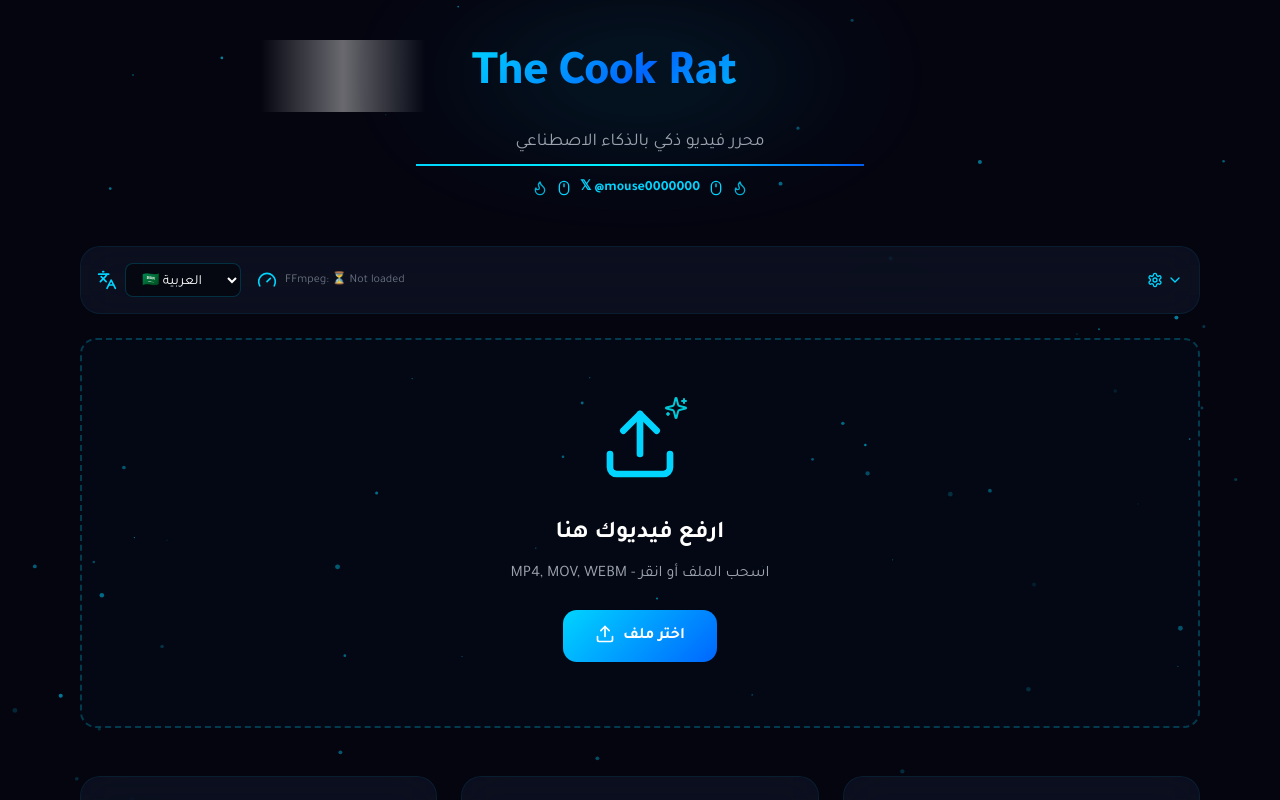
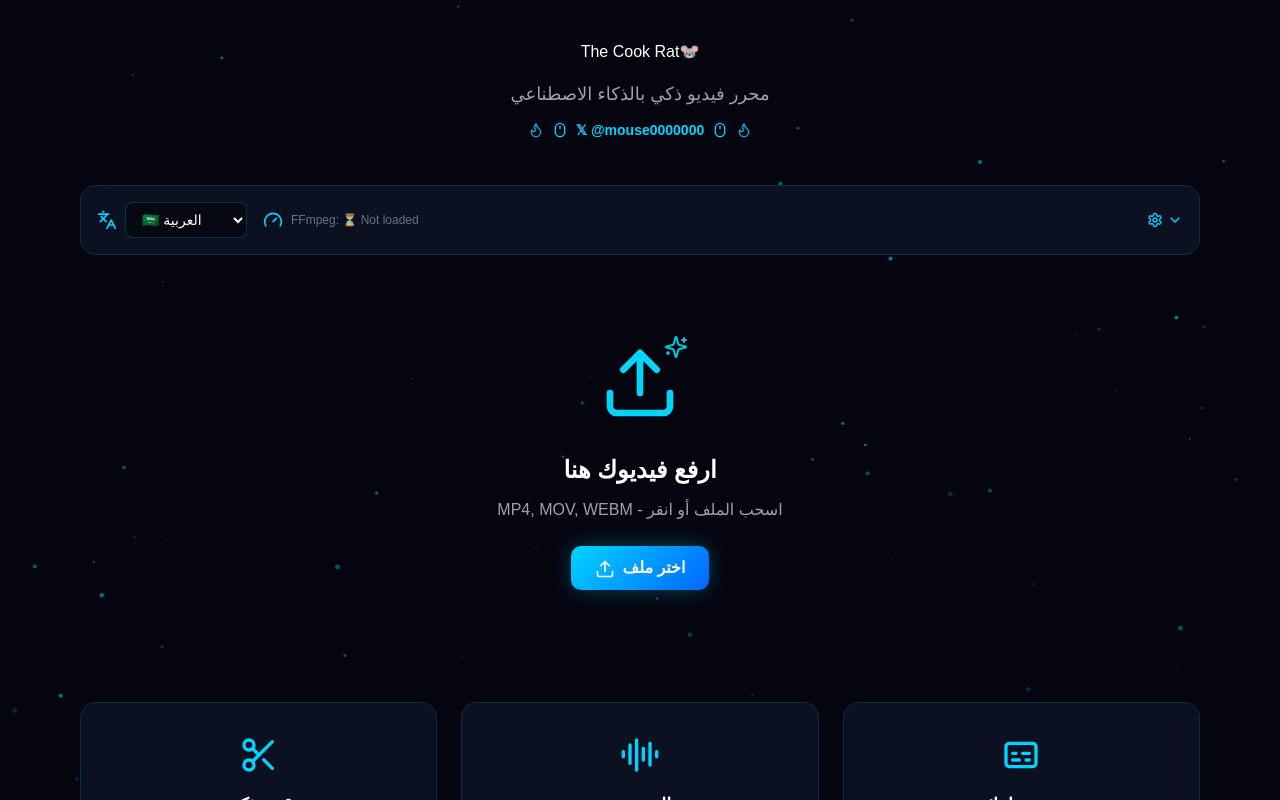
Before and after one commit to ijrambux/the-cook-rat-, a Next.js app: page / in a window 1280 px wide. Shown: the top 800 px of the page. Built offline with nearby package versions, Linux system fonts and the light colour scheme.

Commit message:
Refactor globals.css to use Tailwind layers

```diff
--- a/styles/globals.css
+++ b/styles/globals.css
@@ -1,192 +1,42 @@
-@import url('https://fonts.googleapis.com/css2?family=Tajawal:wght@400;500;700;800&display=swap');
-
 @tailwind base;
 @tailwind components;
 @tailwind utilities;
 
-* {
-  margin: 0;
-  padding: 0;
-  box-sizing: border-box;
-}
-
+@layer base {
   body {
-  font-family: 'Tajawal', 'Segoe UI', sans-serif;
-  background: #050510;
-  min-height: 100vh;
-  color: white;
+    font-family: 'Tajawal', sans-serif;
+    background-color: #050510;
+    color: #ffffff;
     overflow-x: hidden;
   }
 
-#particleCanvas {
-  position: fixed;
-  top: 0;
-  left: 0;
-  width: 100%;
-  height: 100%;
-  pointer-events: none;
-  z-index: 0;
-}
-
-.logo-container {
-  position: relative;
-  display: inline-block;
-}
-
-.logo-text {
-  font-size: 3rem;
-  font-weight: 800;
-  background: linear-gradient(135deg, #00d4ff 0%, #0066ff 50%, #00f0ff 100%);
-  -webkit-background-clip: text;
-  -webkit-text-fill-color: transparent;
-  background-clip: text;
-  position: relative;
-  animation: logoPulse 2s ease-in-out infinite;
-  letter-spacing: -1px;
-}
-
-.logo-icon {
-  display: inline-block;
-  font-size: 3rem;
-  margin-left: 12px;
-  animation: logoFire 1.5s ease-in-out infinite;
-  filter: drop-shadow(0 0 15px #00d4ff) drop-shadow(0 0 30px #0066ff);
-}
-
-.logo-glow {
-  position: absolute;
-  top: 50%;
-  left: 50%;
-  transform: translate(-50%, -50%);
-  width: 150%;
-  height: 150%;
-  background: radial-gradient(ellipse, rgba(0, 212, 255, 0.3) 0%, transparent 60%);
-  filter: blur(50px);
-  animation: glowPulse 2s ease-in-out infinite alternate;
-  pointer-events: none;
-  z-index: -1;
-}
-
-.logo-shine {
-  position: absolute;
-  top: 0;
-  left: -100%;
-  width: 50%;
-  height: 100%;
-  background: linear-gradient(90deg, transparent, rgba(255, 255, 255, 0.4), transparent);
-  animation: shineSweep 2.5s ease-in-out infinite;
-  pointer-events: none;
-}
-
-@keyframes logoPulse {
-  0%, 100% {
-    transform: scale(1);
-  }
-  50% {
-    transform: scale(1.04);
+  ::selection {
+    background-color: #00d4ff;
+    color: #050510;
   }
 }
 
-@keyframes logoFire {
-  0%, 100% {
-    transform: scale(1) rotate(0deg);
-    filter: drop-shadow(0 0 10px #00d4ff);
-  }
-  25% {
-    transform: scale(1.15) rotate(-8deg);
-    filter: drop-shadow(0 0 25px #00f0ff);
-  }
-  50% {
-    transform: scale(1.2) rotate(0deg);
-    filter: drop-shadow(0 0 40px #00d4ff) drop-shadow(0 0 80px #0066ff);
-  }
-  75% {
-    transform: scale(1.15) rotate(8deg);
-    filter: drop-shadow(0 0 25px #00f0ff);
-  }
-}
-
-@keyframes glowPulse {
-  0% {
-    opacity: 0.4;
-    transform: translate(-50%, -50%) scale(1);
-  }
-  100% {
-    opacity: 0.8;
-    transform: translate(-50%, -50%) scale(1.3);
-  }
-}
-
-@keyframes shineSweep {
-  0% {
-    left: -100%;
-  }
-  100% {
-    left: 200%;
-  }
-}
-
-.laser-line {
-  height: 2px;
-  background: linear-gradient(90deg, transparent, #00d4ff, #00f0ff, #0066ff, transparent);
-  background-size: 200% 100%;
-  animation: laserMove 3s linear infinite;
-}
-
-@keyframes laserMove {
-  0% {
-    background-position: 200% 0;
-  }
-  100% {
-    background-position: -200% 0;
-  }
-}
-
+@layer components {
   .glass-card {
-  background: rgba(15, 23, 41, 0.6);
-  backdrop-filter: blur(20px);
-  border: 1px solid rgba(0, 212, 255, 0.08);
-  border-radius: 20px;
-  transition: all 0.3s ease;
-}
-
-.glass-card:hover {
-  border-color: rgba(0, 212, 255, 0.2);
-  box-shadow: 0 0 40px rgba(0, 212, 255, 0.08);
+    background: rgba(15, 23, 41, 0.7);
+    backdrop-filter: blur(12px);
+    border: 1px solid rgba(0, 212, 255, 0.15);
+    border-radius: 16px;
   }
 
   .btn-primary {
-  background: linear-gradient(135deg, #00d4ff 0%, #0066ff 100%);
+    background: linear-gradient(135deg, #00d4ff, #0066ff);
     color: white;
+    padding: 10px 24px;
+    border-radius: 10px;
     font-weight: 700;
-  padding: 14px 32px;
-  border-radius: 14px;
-  border: none;
-  cursor: pointer;
     transition: all 0.3s ease;
-  position: relative;
-  overflow: hidden;
-  font-size: 1rem;
-}
-
-.btn-primary::before {
-  content: '';
-  position: absolute;
-  top: 0;
-  left: -100%;
-  width: 100%;
-  height: 100%;
-  background: linear-gradient(90deg, transparent, rgba(255, 255, 255, 0.25), transparent);
-  transition: left 0.6s;
-}
-
-.btn-primary:hover::before {
-  left: 100%;
+    box-shadow: 0 0 20px rgba(0, 212, 255, 0.3);
   }
 
   .btn-primary:hover {
     transform: translateY(-2px);
-  box-shadow: 0 10px 40px rgba(0, 212, 255, 0.35);
+    box-shadow: 0 0 30px rgba(0, 212, 255, 0.5);
   }
 
   .btn-primary:disabled {
@@ -195,92 +45,44 @@ body {
     transform: none;
   }
 
-.progress-glow {
-  height: 8px;
-  background: rgba(0, 0, 0, 0.4);
-  border-radius: 4px;
-  overflow: hidden;
+  .input-field {
+    background: rgba(10, 10, 26, 0.8);
+    border: 1px solid rgba(0, 212, 255, 0.2);
+    border-radius: 10px;
+    padding: 10px 16px;
+    color: white;
+    outline: none;
+    transition: all 0.3s ease;
   }
 
-.progress-glow-fill {
-  height: 100%;
-  background: linear-gradient(90deg, #00d4ff, #00f0ff, #0066ff);
-  border-radius: 4px;
-  transition: width 0.5s ease;
-  position: relative;
+  .input-field:focus {
+    border-color: #00d4ff;
+    box-shadow: 0 0 15px rgba(0, 212, 255, 0.2);
   }
 
-.progress-glow-fill::after {
-  content: '';
-  position: absolute;
-  top: 0;
-  right: 0;
-  width: 30px;
-  height: 100%;
-  background: rgba(255, 255, 255, 0.6);
-  filter: blur(6px);
-  animation: progressGlow 1s ease-in-out infinite alternate;
+  .range-slider {
+    -webkit-appearance: none;
+    width: 100%;
+    height: 6px;
+    border-radius: 3px;
+    background: rgba(0, 212, 255, 0.2);
+    outline: none;
   }
 
-@keyframes progressGlow {
-  0% {
-    opacity: 0.3;
-  }
-  100% {
-    opacity: 1;
+  .range-slider::-webkit-slider-thumb {
+    -webkit-appearance: none;
+    appearance: none;
+    width: 18px;
+    height: 18px;
+    border-radius: 50%;
+    background: #00d4ff;
+    cursor: pointer;
+    box-shadow: 0 0 10px rgba(0, 212, 255, 0.5);
   }
 }
 
-.upload-zone {
-  border: 2px dashed rgba(0, 212, 255, 0.25);
-  background: rgba(0, 212, 255, 0.02);
-  transition: all 0.3s ease;
-}
-
-.upload-zone:hover,
-.upload-zone.dragging {
-  border-color: #00d4ff;
-  background: rgba(0, 212, 255, 0.05);
-  box-shadow: 0 0 40px rgba(0, 212, 255, 0.1);
-}
-
-::-webkit-scrollbar {
-  width: 6px;
-}
-
-::-webkit-scrollbar-track {
-  background: rgba(0, 0, 0, 0.3);
-}
-
-::-webkit-scrollbar-thumb {
-  background: linear-gradient(180deg, #00d4ff, #0066ff);
-  border-radius: 3px;
-}
-
-@keyframes slideIn {
-  from {
-    opacity: 0;
-    transform: translateY(15px);
-  }
-  to {
-    opacity: 1;
-    transform: translateY(0);
+@layer utilities {
+  .text-glow {
+    text-shadow: 0 0 10px rgba(0, 212, 255, 0.5), 0 0 20px rgba(0, 212, 255, 0.3);
   }
 }
-
-.animate-slide-in {
-  animation: slideIn 0.4s ease forwards;
-}
-
-@keyframes fadeIn {
-  from {
-    opacity: 0;
-  }
-  to {
-    opacity: 1;
-  }
-}
-
-.animate-fade-in {
-  animation: fadeIn 0.5s ease forwards;
-}
```
Lines whose indentation alone changed are shown as unchanged.
